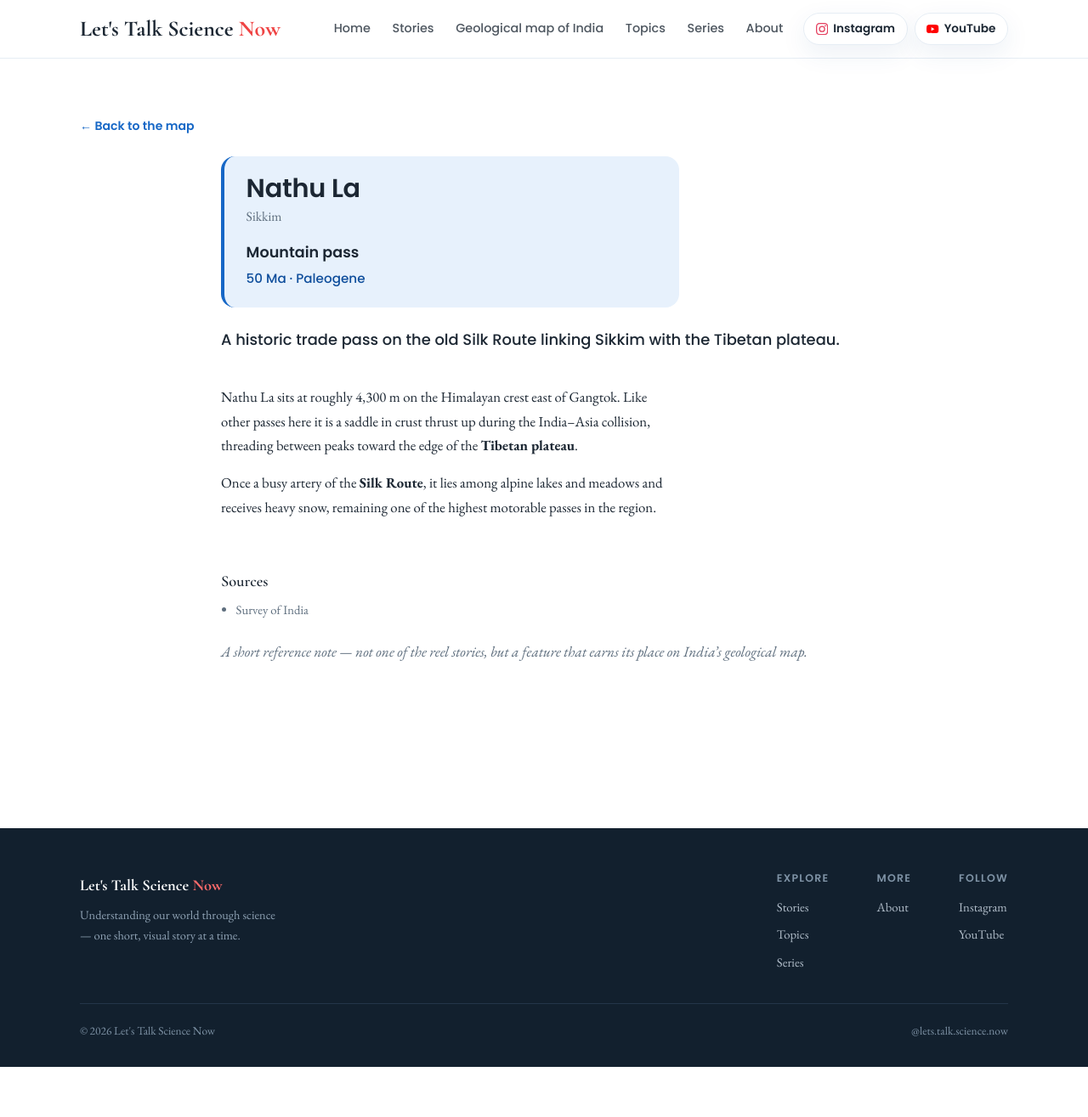
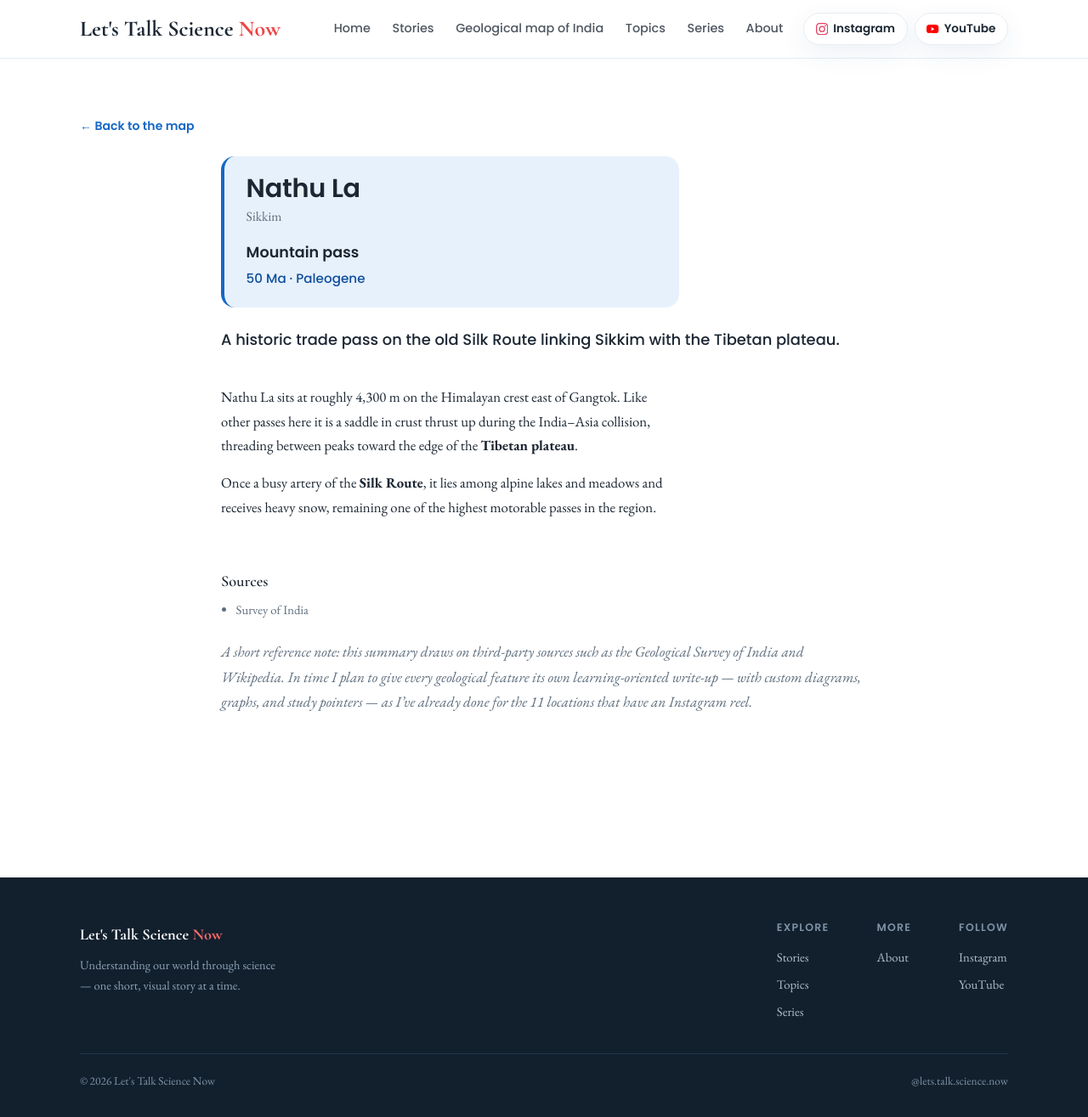
Before and after one commit to Akif-Vohra/LetsTalkScienceNow, a Jekyll site: the page built from _stories/nathu-la/index.md, in a window 1280 px wide and 1315 px high. Shown: the whole window at 85% size. Built offline with Jekyll 4.4.1, drawn with Linux system fonts in a browser that asks for light colours.

Commit message:
Add Dhala impact structure; retitle map page; reword reference note
- New geo-feature pin: Dhala Impact Structure (India's largest confirmed
  impact crater), Shivpuri MP — map now has 61 features.
- Map page <title> -> 'Geological map of India'.
- Reference note now credits GSI/Wikipedia sourcing and the plan for custom
  learning write-ups (done so far for the 11 reel locations).

```diff
--- a/_layouts/geo-feature.html
+++ b/_layouts/geo-feature.html
@@ -31,7 +31,7 @@
         </section>
         {% endif %}
 
-        <p class="story__meta" style="margin-top:var(--sp-lg);font-style:italic;">A short reference note — not one of the reel stories, but a feature that earns its place on India’s geological map.</p>
+        <p class="story__meta" style="margin-top:var(--sp-lg);font-style:italic;">A short reference note: this summary draws on third-party sources such as the Geological Survey of India and Wikipedia. In time I plan to give every geological feature its own learning-oriented write-up — with custom diagrams, graphs, and study pointers — as I’ve already done for the 11 locations that have an Instagram reel.</p>
 
       </div><!-- /story__main -->
 
--- a/map.html
+++ b/map.html
@@ -1,6 +1,6 @@
 ---
 layout: default
-title: Map
+title: Geological map of India
 permalink: /map/
 description: An interactive map of the geological features of the Indian subcontinent.
 ---
```
Also changed, not shown: _stories/dhala-impact-structure/index.md (added, +18 -0 lines).
